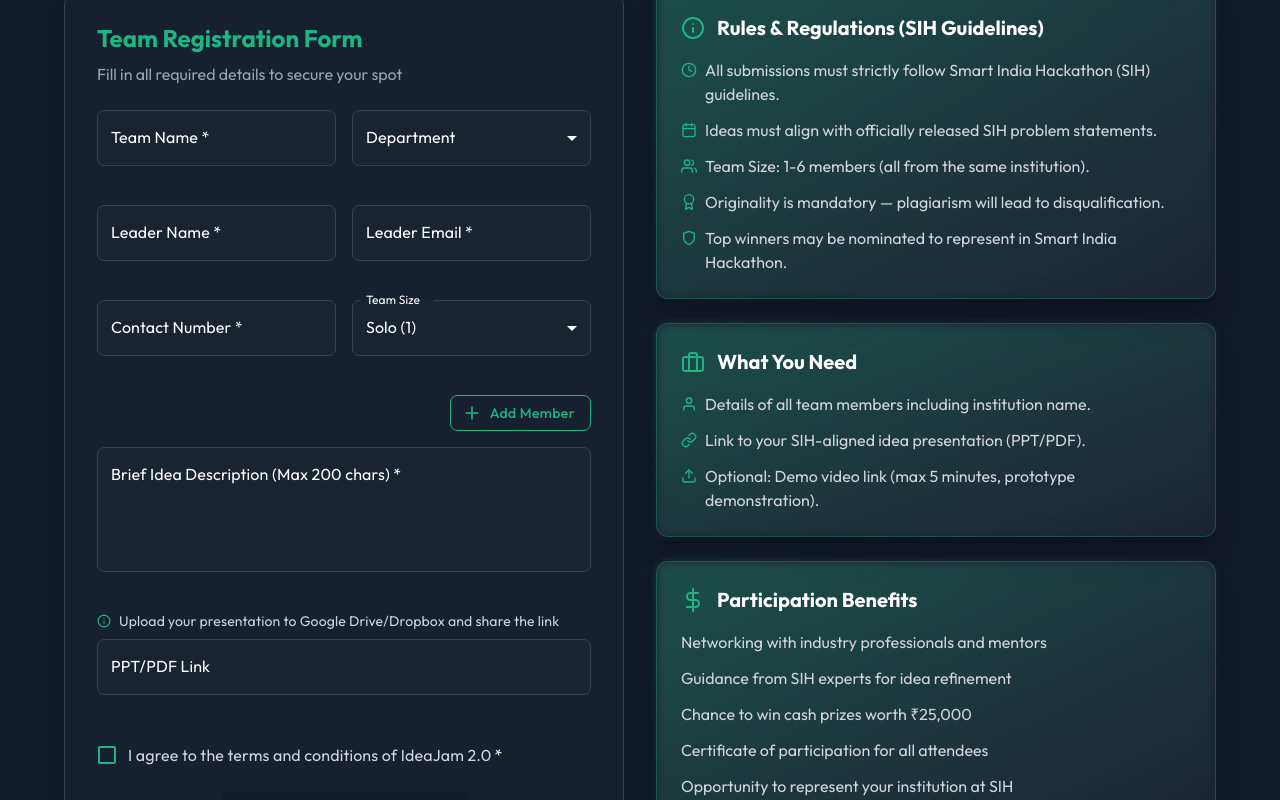
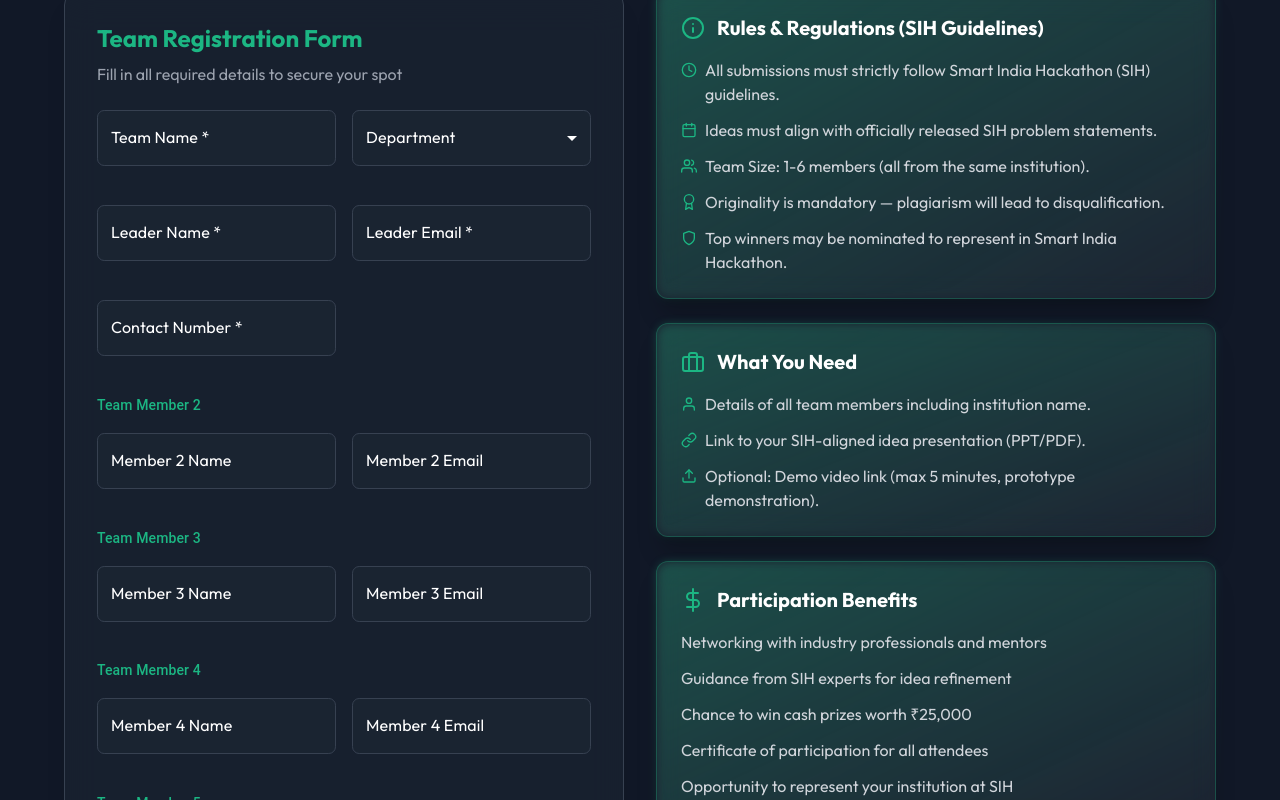
Before and after one commit to saahil0708/IdeaJam-Registration, a Next.js app: page / in a window 1280 px wide. Shown: the part 4793-5593 px from the top of the page. Built offline with nearby package versions, Linux system fonts and the light colour scheme.

Commit message:
Members 6 added

```diff
--- a/src/Components/Registration.tsx
+++ b/src/Components/Registration.tsx
@@ -11,8 +11,6 @@ import {
   Checkbox,
   FormControlLabel,
   Typography,
-  IconButton,
-  Tooltip,
   Snackbar,
   Alert,
 } from '@mui/material';
@@ -63,11 +61,11 @@ const IdeaJamRegistration = () => {
     leaderEmail: '',
     contactNumber: '',
     department: '',
-    teamSize: '1',
+    teamSize: '6',
     description: '',
     pptLink: '',
     terms: false,
-    teamMembers: []
+    teamMembers: Array(5).fill(0).map(() => ({ name: '', email: '' })) // <-- FIXED: unique objects
   });
 
   const [showSuccess, setShowSuccess] = useState(false);
@@ -76,29 +74,14 @@ const IdeaJamRegistration = () => {
   const [loading, setLoading] = useState(false);
 
   useEffect(() => {
-    const size = parseInt(formData.teamSize);
-    if (size > 1) {
-      const neededMembers = size - 1;
-      const currentMembers = formData.teamMembers.length;
-
-      if (currentMembers < neededMembers) {
-        const newMembers = [...formData.teamMembers];
-        for (let i = currentMembers; i < neededMembers; i++) {
-          newMembers.push({ name: '', email: '' });
-        }
-        setFormData(prev => ({ ...prev, teamMembers: newMembers }));
-      } else if (currentMembers > neededMembers) {
-        setFormData(prev => ({
-          ...prev,
-          teamMembers: prev.teamMembers.slice(0, neededMembers)
-        }));
-      }
-    } else {
-      if (formData.teamMembers.length > 0) {
-        setFormData(prev => ({ ...prev, teamMembers: [] }));
-      }
+    // Always keep 5 unique members
+    if (formData.teamMembers.length !== 5) {
+      setFormData(prev => ({
+        ...prev,
+        teamMembers: Array(5).fill(0).map(() => ({ name: '', email: '' })) // <-- FIXED
+      }));
     }
-  }, [formData.teamSize]);
+  }, [formData.teamMembers.length]);
 
   const validateField = (name: string, value: string) => {
     let error = '';
@@ -235,11 +218,11 @@ const IdeaJamRegistration = () => {
           leaderEmail: '',
           contactNumber: '',
           department: '',
-          teamSize: '1',
+          teamSize: '6',
           description: '',
           pptLink: '',
           terms: false,
-          teamMembers: []
+          teamMembers: Array(5).fill(0).map(() => ({ name: '', email: '' })) // <-- FIXED
         }); // <-- Reset form fields here
       } catch (error) {
         setErrorMsg('Registration failed. Please try again.');
@@ -492,49 +475,7 @@ const IdeaJamRegistration = () => {
                   }}
                 />
 
-                <FormControl fullWidth>
-                  <InputLabel sx={{
-                    color: 'white',
-                    fontFamily: 'Outfit, sans-serif',
-                    '&.Mui-focused': {
-                      color: 'white',
-                    },
-                  }}>
-                    Team Size
-                  </InputLabel>
-                  <Select
-                    required
-                    label="Team Size"
-                    name="teamSize"
-                    value={formData.teamSize}
-                    onChange={handleChange}
-                    sx={{
-                      '& .MuiOutlinedInput-notchedOutline': {
-                        borderColor: '#374151',
-                      },
-                      '&:hover .MuiOutlinedInput-notchedOutline': {
-                        borderColor: '#1cb683',
-                      },
-                      '&.Mui-focused .MuiOutlinedInput-notchedOutline': {
-                        borderColor: '#1cb683',
-                      },
-                      color: 'white',
-                      borderRadius: '0.45rem',
-                      backgroundColor: 'rgba(31, 41, 55, 0.5)',
-                      fontFamily: 'Outfit, sans-serif',
-                      '& .MuiSelect-icon': {
-                        color: 'white',
-                      }
-                    }}
-                  >
-                    <MenuItem value="1" className='font-[Outfit]'>Solo (1)</MenuItem>
-                    <MenuItem value="2" className='font-[Outfit]'>2 Members</MenuItem>
-                    <MenuItem value="3" className='font-[Outfit]'>3 Members</MenuItem>
-                    <MenuItem value="4" className='font-[Outfit]'>4 Members</MenuItem>
-                    <MenuItem value="5" className='font-[Outfit]'>5 Members</MenuItem>
-                    <MenuItem value="6" className='font-[Outfit]'>6 Members</MenuItem>
-                  </Select>
-                </FormControl>
+                {/* Team Size is always 6, so this block is removed */}
               </div>
 
               {/* Dynamic team member fields */}
@@ -549,28 +490,14 @@ const IdeaJamRegistration = () => {
                     className="space-y-4"
                   >
                     <div className="flex justify-between items-center mt-4">
-                      <Typography variant="subtitle2" className="text-[#1cb683]">
-                        Team Member {index + 1}
+                      <Typography variant="subtitle2" className="text-[#1cb683] font-[Outfit]">
+                        Team Member {index + 2} {/* Start from 2 since leader is 1 */}
                       </Typography>
-                      {index === formData.teamMembers.length - 1 && (
-                        <Tooltip title="Remove member">
-                          <IconButton
-                            size="small"
-                            onClick={() => setFormData(prev => ({
-                              ...prev,
-                              teamSize: (parseInt(prev.teamSize) - 1).toString()
-                            }))}
-                          >
-                            <FiX className="text-red-400" />
-                          </IconButton>
-                        </Tooltip>
-                      )}
                     </div>
-
                     <div className="grid grid-cols-1 md:grid-cols-2 gap-4">
                       <TextField
                         fullWidth
-                        label={`Member ${index + 1} Name`}
+                        label={`Member ${index + 2} Name`}
                         value={member.name}
                         onChange={(e) => handleTeamMemberChange(index, 'name', e.target.value)}
                         variant="outlined"
@@ -601,7 +528,7 @@ const IdeaJamRegistration = () => {
 
                       <TextField
                         fullWidth
-                        label={`Member ${index + 1} Email`}
+                        label={`Member ${index + 2} Email`}
                         type="email"
                         value={member.email}
                         onChange={(e) => handleTeamMemberChange(index, 'email', e.target.value)}
@@ -635,34 +562,7 @@ const IdeaJamRegistration = () => {
                 ))}
               </AnimatePresence>
 
-              {parseInt(formData.teamSize) < 6 && (
-                <motion.div
-                  className="flex justify-end"
-                  whileHover={{ scale: 1.02 }}
-                >
-                  <Button
-                    variant="outlined"
-                    startIcon={<FiPlus />}
-                    onClick={() => setFormData(prev => ({
-                      ...prev,
-                      teamSize: (parseInt(prev.teamSize) + 1).toString()
-                    }))}
-                    sx={{
-                      color: '#1cb683',
-                      borderColor: '#1cb683',
-                      '&:hover': {
-                        borderColor: '#1cb683',
-                        backgroundColor: 'rgba(28, 182, 131, 0.1)'
-                      },
-                      fontFamily: 'Outfit, sans-serif',
-                      textTransform: 'none',
-                      borderRadius: '0.45rem'
-                    }}
-                  >
-                    Add Member
-                  </Button>
-                </motion.div>
-              )}
+              {/* Remove Add Member button as team size is fixed to 6 */}
 
               <TextField
                 fullWidth
```
